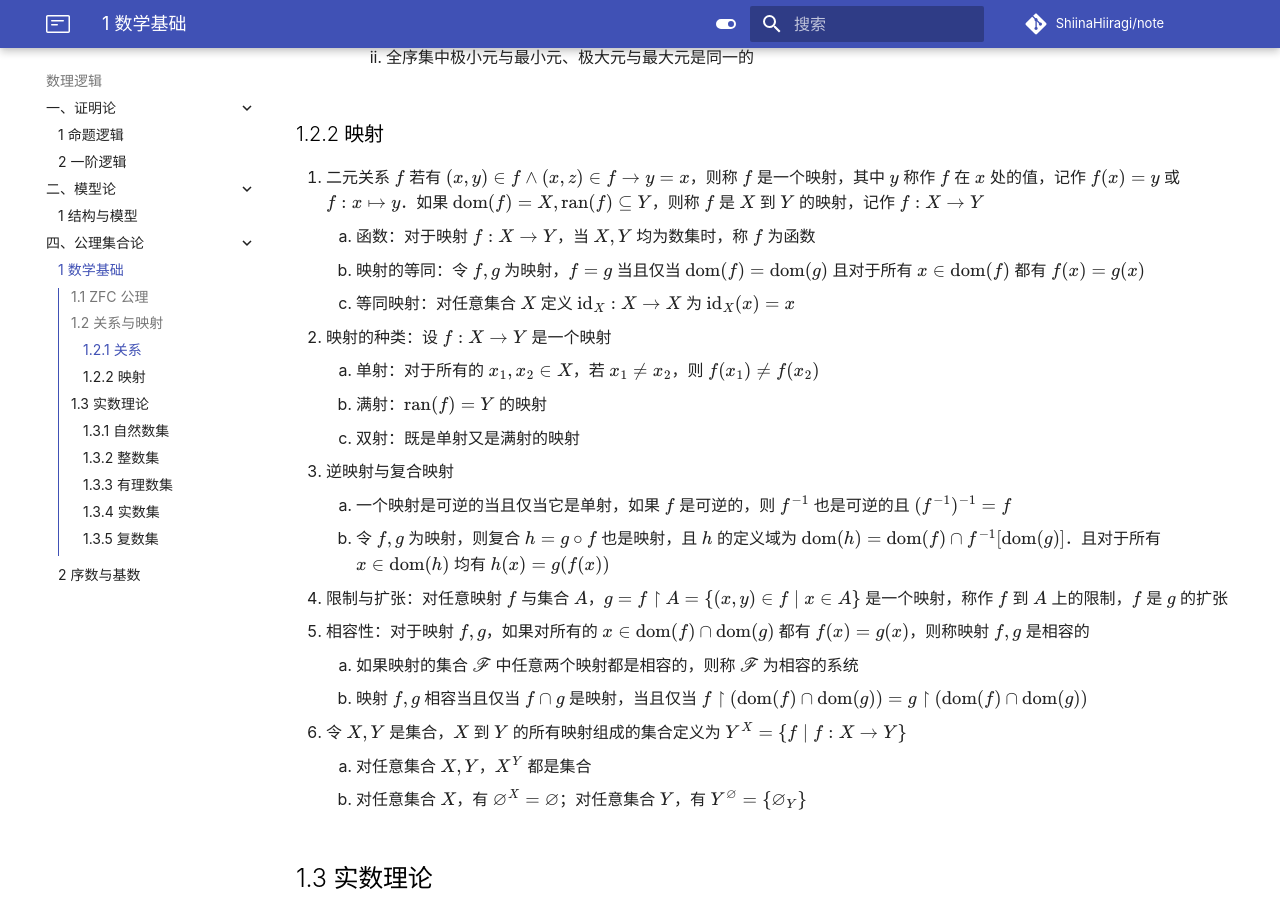
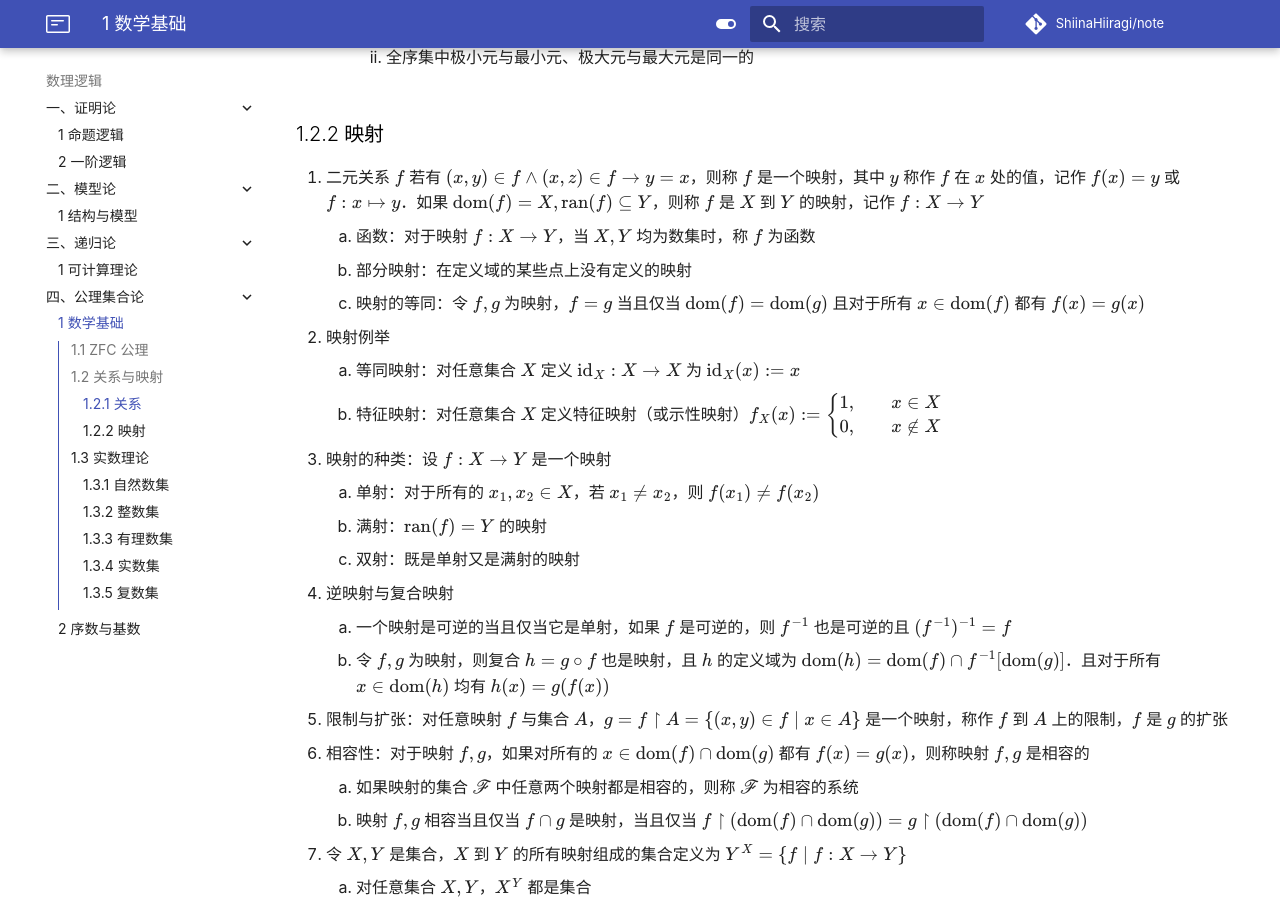
Before and after one commit to ShiinaHiiragi/note, an MkDocs documentation site: the page built from docs/logic/set/zfc.md, in a window 1280 px wide and 900 px high, scrolled down 7849 px. Built offline with MkDocs 1.6.1 and Material for MkDocs 9.7.7, drawn with Linux system fonts in a browser that asks for light colours; comment, search, counter and statistics services are not loaded.

Commit message:
start cal

```diff
--- a/docs/logic/set/zfc.md
+++ b/docs/logic/set/zfc.md
@@ -278,20 +278,23 @@
 ### 1.2.2 映射
 1. 二元关系 $f$ 若有 $(x, y) \in f \wedge (x, z) \in f \to y = x$，则称 $f$ 是一个映射，其中 $y$ 称作 $f$ 在 $x$ 处的值，记作 $f(x) = y$ 或 $f: x \mapsto y$．如果 $\mathrm{dom}(f) = X, \mathrm{ran}(f) \subseteq Y$，则称 $f$ 是 $X$ 到 $Y$ 的映射，记作 $f: X \to Y$
     1. 函数：对于映射 $f: X \to Y$，当 $X, Y$ 均为数集时，称 $f$ 为函数
-    2. 映射的等同：令 $f, g$ 为映射，$f = g$ 当且仅当 $\mathrm{dom}(f) = \mathrm{dom}(g)$ 且对于所有 $x \in \mathrm{dom}(f)$ 都有 $f(x) = g(x)$
-    3. 等同映射：对任意集合 $X$ 定义 $\mathrm{id}_X: X \to X$ 为 $\mathrm{id}_X(x) = x$
-2. 映射的种类：设 $f: X \to Y$ 是一个映射
+    2. 部分映射：在定义域的某些点上没有定义的映射
+    3. 映射的等同：令 $f, g$ 为映射，$f = g$ 当且仅当 $\mathrm{dom}(f) = \mathrm{dom}(g)$ 且对于所有 $x \in \mathrm{dom}(f)$ 都有 $f(x) = g(x)$
+2. 映射例举
+    1. 等同映射：对任意集合 $X$ 定义 $\mathrm{id}_X: X \to X$ 为 $\mathrm{id}_X(x) := x$
+    2. 特征映射：对任意集合 $X$ 定义特征映射（或示性映射）$f_X(x) := \left\{\begin{aligned} & 1, & x \in X \\ & 0, & x \notin X \end{aligned}\right.$
+3. 映射的种类：设 $f: X \to Y$ 是一个映射
     1. 单射：对于所有的 $x_1, x_2 \in X$，若 $x_1 \neq x_2$，则 $f(x_1) \neq f(x_2)$
     2. 满射：$\mathrm{ran}(f) = Y$ 的映射
     3. 双射：既是单射又是满射的映射
-3. 逆映射与复合映射
+4. 逆映射与复合映射
     1. 一个映射是可逆的当且仅当它是单射，如果 $f$ 是可逆的，则 $f^{-1}$ 也是可逆的且 $(f^{-1})^{-1} = f$
     2. 令 $f, g$ 为映射，则复合 $h = g \circ f$ 也是映射，且 $h$ 的定义域为 $\mathrm{dom}(h) = \mathrm{dom}(f) \cap f^{-1}[\mathrm{dom}(g)]$．且对于所有 $x \in \mathrm{dom}(h)$ 均有 $h(x) = g(f(x))$
-4. 限制与扩张：对任意映射 $f$ 与集合 $A$，$g = f \upharpoonright A = \left\{(x, y) \in f \mid x \in A\right\}$ 是一个映射，称作 $f$ 到 $A$ 上的限制，$f$ 是 $g$ 的扩张
-5. 相容性：对于映射 $f, g$，如果对所有的 $x \in \mathrm{dom}(f) \cap \mathrm{dom}(g)$ 都有 $f(x) = g(x)$，则称映射 $f, g$ 是相容的
+5. 限制与扩张：对任意映射 $f$ 与集合 $A$，$g = f \upharpoonright A = \left\{(x, y) \in f \mid x \in A\right\}$ 是一个映射，称作 $f$ 到 $A$ 上的限制，$f$ 是 $g$ 的扩张
+6. 相容性：对于映射 $f, g$，如果对所有的 $x \in \mathrm{dom}(f) \cap \mathrm{dom}(g)$ 都有 $f(x) = g(x)$，则称映射 $f, g$ 是相容的
     1. 如果映射的集合 $\mathscr F$ 中任意两个映射都是相容的，则称 $\mathscr F$ 为相容的系统
     2. 映射 $f, g$ 相容当且仅当 $f \cap g$ 是映射，当且仅当 $f \upharpoonright \left(\mathrm{dom}(f) \cap \mathrm{dom}(g)\right) = g \upharpoonright \left(\mathrm{dom}(f) \cap \mathrm{dom}(g)\right)$
-6. 令 $X, Y$ 是集合，$X$ 到 $Y$ 的所有映射组成的集合定义为 $Y^X = \left\{f \mid f: X \to Y\right\}$
+7. 令 $X, Y$ 是集合，$X$ 到 $Y$ 的所有映射组成的集合定义为 $Y^X = \left\{f \mid f: X \to Y\right\}$
     1. 对任意集合 $X, Y$，$X^Y$ 都是集合
     2. 对任意集合 $X$，有 $\varnothing^{X} = \varnothing$；对任意集合 $Y$，有 $Y^{\varnothing} = \left\{\varnothing_{Y}\right\}$
 
--- a/mkdocs.yml
+++ b/mkdocs.yml
@@ -93,6 +93,8 @@ nav:
       - 2 一阶逻辑: logic/proof/pred.md
     - 二、模型论:
       - 1 结构与模型: logic/model/model.md
+    - 三、递归论:
+      - 1 可计算理论: logic/rec/cal.md
     - 四、公理集合论:
       - 1 数学基础: logic/set/zfc.md
       - 2 序数与基数: logic/set/ordinal.md
@@ -108,3 +110,6 @@ nav:
       - 3 拓扑不变性质: math/top/prop.md
     - 三、分析学原理:
       - 1 序列与级数: math/anly/seq.md
+  - 计算理论:
+    - 二、形式语言:
+      - 5 短语结构文法: comp/syntax/psg.md
```
Also changed, not shown: docs/comp/syntax/psg.md (added, +16 -0 lines), docs/logic/rec/cal.md (added, +13 -0 lines).
